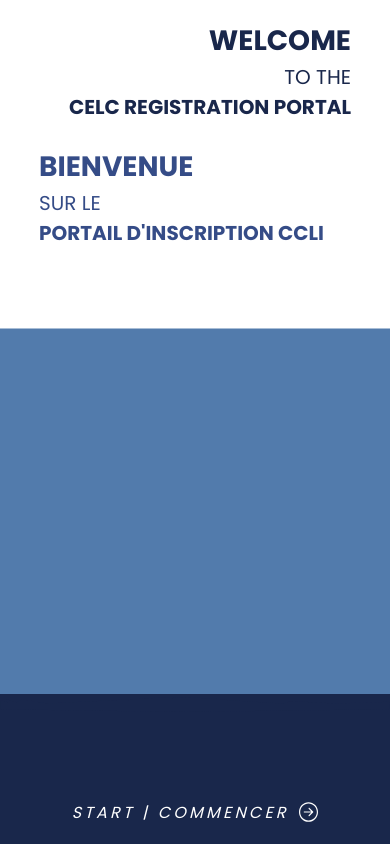
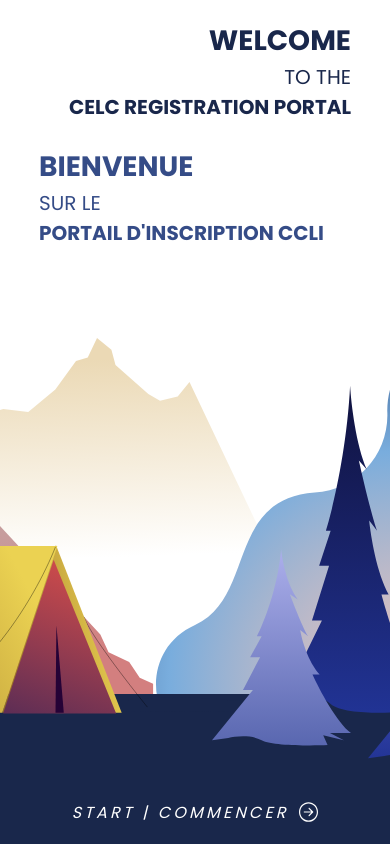
Before and after one commit to CELC2023/pre-delegate-form, a React (Create React App) app: page / in a window 390 px wide. Built offline with nearby package versions, Linux system fonts and the light colour scheme; no server answers.

Commit message:
fix: iphone display issues

```diff
--- a/src/pages/Landing.scss
+++ b/src/pages/Landing.scss
@@ -48,7 +48,6 @@
             width: 3000px;
             height: 1100px;
             bottom: -15%;
-            left: -1075px ;
         }
     }
 
@@ -141,4 +140,12 @@
             align-self: center;
         }
     }
+
+    .footer-container {
+        @media screen and (max-width: $small-desktop) {
+            .trees {
+                display: block;
+            }
+        }
+    }
 }
--- a/src/pages/Page.scss
+++ b/src/pages/Page.scss
@@ -57,6 +57,12 @@
                 width: 150%;
             }
         }
+
+        @media screen and (max-width: $large-phone) {
+            .tent, .trees {
+                display: block;
+            }
+        }
     }
 
     .form-background-number {
@@ -106,7 +112,6 @@
             width: 3000px;
             height: 1100px;
             top: 0;
-            left: -1075px ;
         }
     }
 }
```
